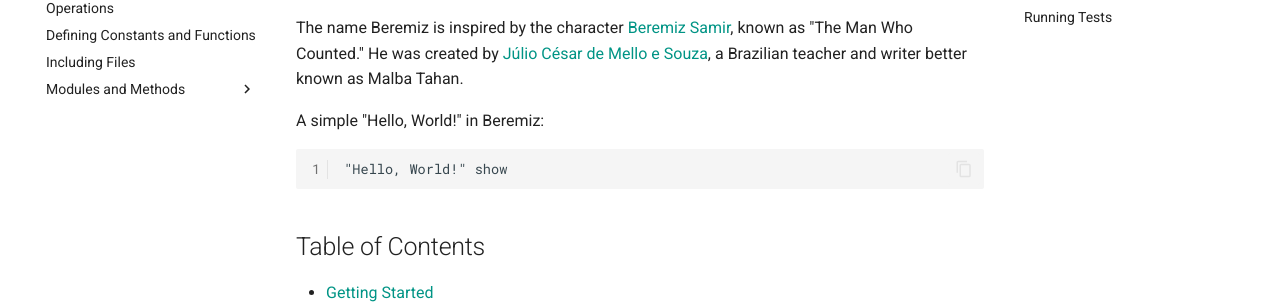
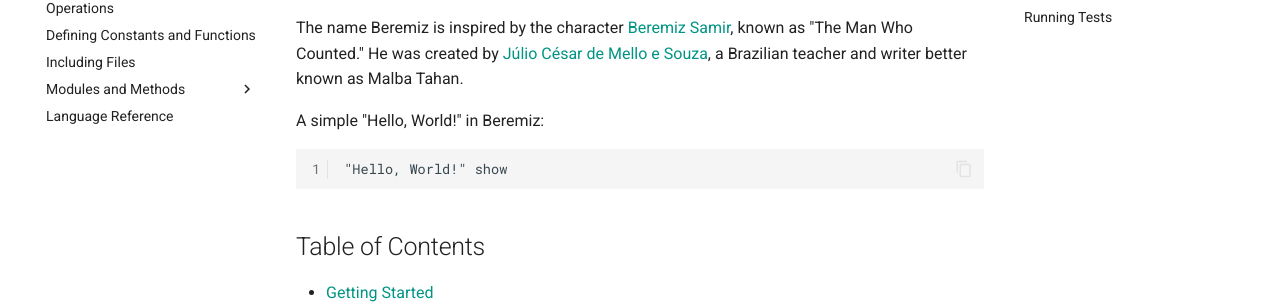
Before and after one commit to AdaiasMagdiel/Beremiz, an MkDocs documentation site: the page built from docs/index.md, in a window 1280 px wide. Shown: the part 283-587 px from the top of the page. Built offline with MkDocs 1.6.1 and Material for MkDocs 9.7.7, drawn with Linux system fonts in a browser that asks for light colours; comment, search, counter and statistics services are not loaded.

Commit message:
docs: add Language Reference page
- Added a new page called "Language Reference" to the documentation.
- This page will provide a comprehensive overview of the language's syntax, semantics, and features.
- This will serve as a valuable resource for users looking for detailed information about the language.

```diff
--- a/mkdocs.yml
+++ b/mkdocs.yml
@@ -16,6 +16,7 @@
   - Modules and Methods:
       - String Module: modules/string-module.md
       - Math Module: modules/math-module.md
+  - Language Reference: reference.md
 
 markdown_extensions:
   - toc:
```
